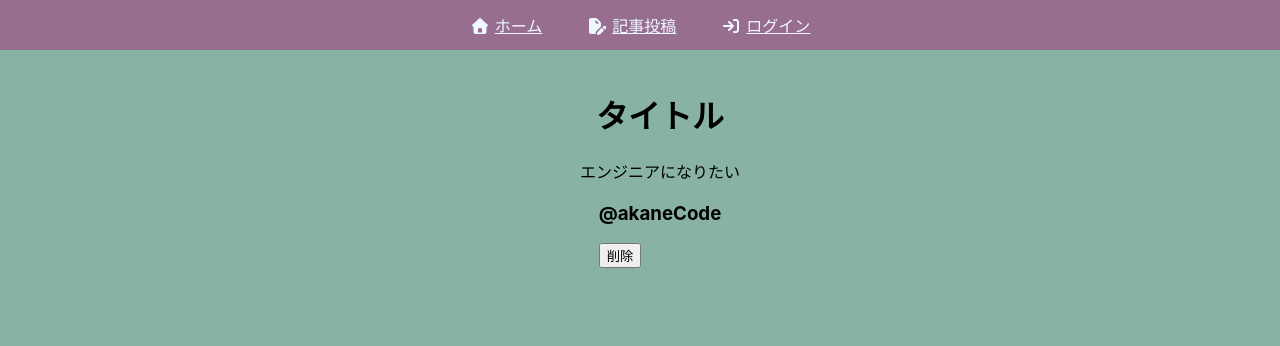
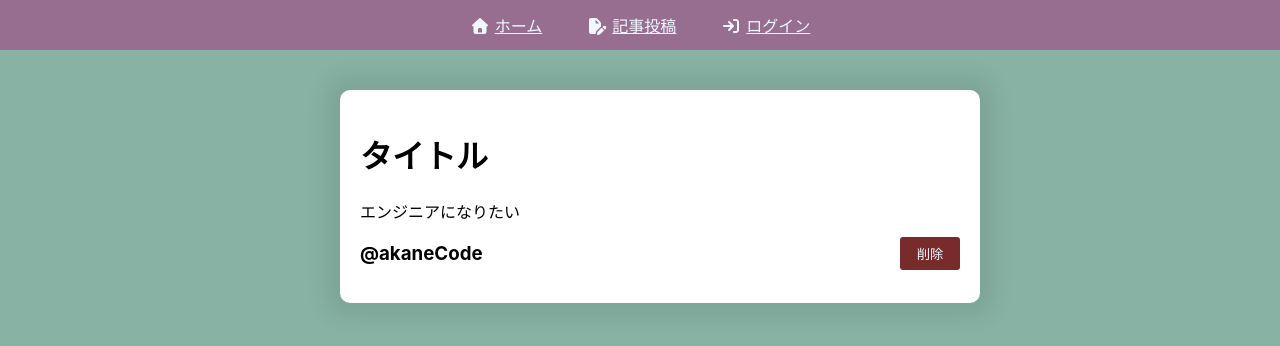
Before and after one commit to isozuka-a/blog-with-react-and-firebase, a React (Create React App) app: page / in a window 1280 px wide. Shown: the top 346 px of the page. Built offline with nearby package versions, Linux system fonts and the light colour scheme; the HTML template or start-up script is replaced by a standard one.

Commit message:
Homeに追加でcssを適用

```diff
--- a/src/components/Home.css
+++ b/src/components/Home.css
@@ -6,3 +6,50 @@
     align-items: center;
     padding: 20px;
 }
+
+.homePage .postContents {
+    width: 600px;
+    height: auto;
+    max-width: 600px;
+    background-color: white;
+    box-shadow: 0px 0px 20px 16px rgba(17, 17, 26, 0.08);
+    margin: 20px;
+    padding: 20px;
+    border-radius: 10px;
+}
+
+.postHeder h1 {
+    text-align: center;
+    margin-top: 5px;
+}
+
+.postContents .postTextcontainer {
+    height: auto;
+    word-wrap: break-word;
+    max-width: 400px;
+    width: 100%;
+}
+
+.nameAndDeleteButton {
+    display: flex;
+    align-items: center;
+}
+
+.nameAndDeleteButton button {
+    flex: 10%;
+    background-color: rgb(119, 43, 43);
+    color: aliceblue;
+    padding: 7px 15px;
+    border-radius: 3px;
+    border: none;
+    cursor: pointer;
+    transition: all 0.3s;
+}
+
+.nameAndDeleteButton button:hover {
+    background-color: rgb(46, 17, 17);
+}
+
+.nameAndDeleteButton h3 {
+    flex: 90%;
+}
--- a/src/components/Home.js
+++ b/src/components/Home.js
@@ -8,7 +8,7 @@ const Home = () => {
             <div className='postHeader'>
                 <h1>タイトル</h1>
             </div>
-        </div>
+
         <div className='postTextcontainer'>
             エンジニアになりたい
         </div>
@@ -16,6 +16,7 @@ const Home = () => {
             <h3>@akaneCode</h3>
             <button>削除</button>
         </div>
+        </div>
     </div>
   )
 }
```
